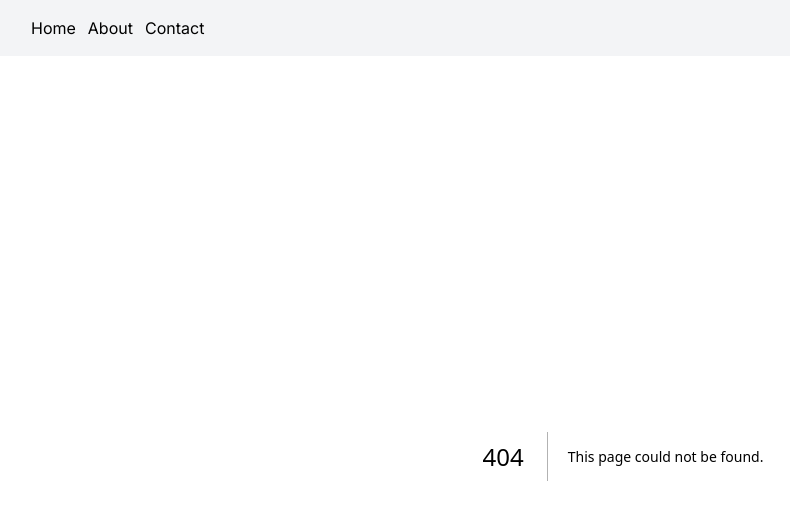
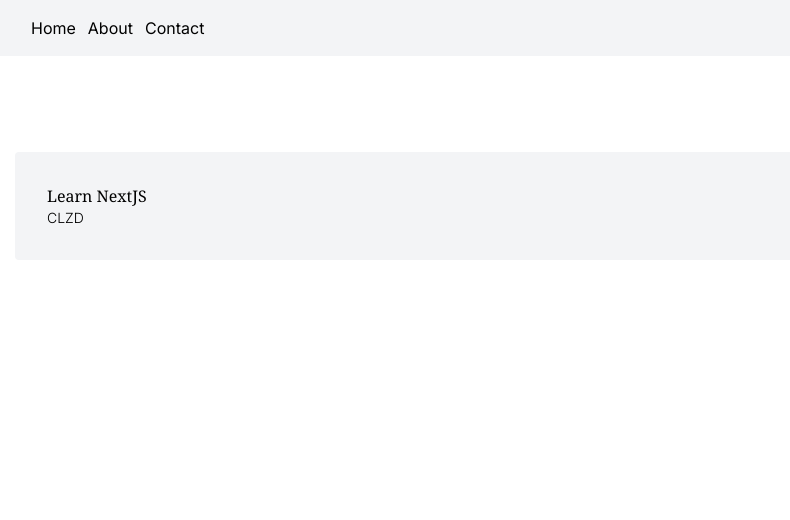
Before and after one commit to clzd/next-starter-kit, a Next.js app: page /posts/1 in a window 1280 px wide. Before the commit this address had no page. Shown: the top 520 px of the page, without its empty margins (17-807 px from the left). Built offline with nearby package versions, Linux system fonts and the light colour scheme.

Commit message:
8:21 into video 3.3

```diff
--- /dev/null
+++ b/app/posts/[slug]/page.jsx
@@ -0,0 +1,23 @@
+import React from 'react'
+
+const Page = async ({ params }) => {
+	const { slug } = params
+	// const post = await getPostBySlug(; learn - nrxtjs)
+
+	return (
+		<section className="py-24">
+			<div className="container">
+				<header className="rounded bg-gray-100 p-8">
+					<h1 className="font-serif text-3x1">Learn NextJS</h1>
+					<p className="text-sm font-light uppercase">CLZD</p>
+				</header>
+
+				{/* post content */}
+				{/* <main className="prose mt-12">{content}</main> */}
+
+			</div>
+		</section>
+	)
+}
+
+export default Page
--- a/app/posts/learn-nextjs/page.jsx
+++ /dev/null
@@ -1,9 +0,0 @@
-import React from 'react'
-
-const Page = () => {
-	return (
-		<div>Learn next js 23  bog post</div>
-	)
-}
-
-export default Page
```
